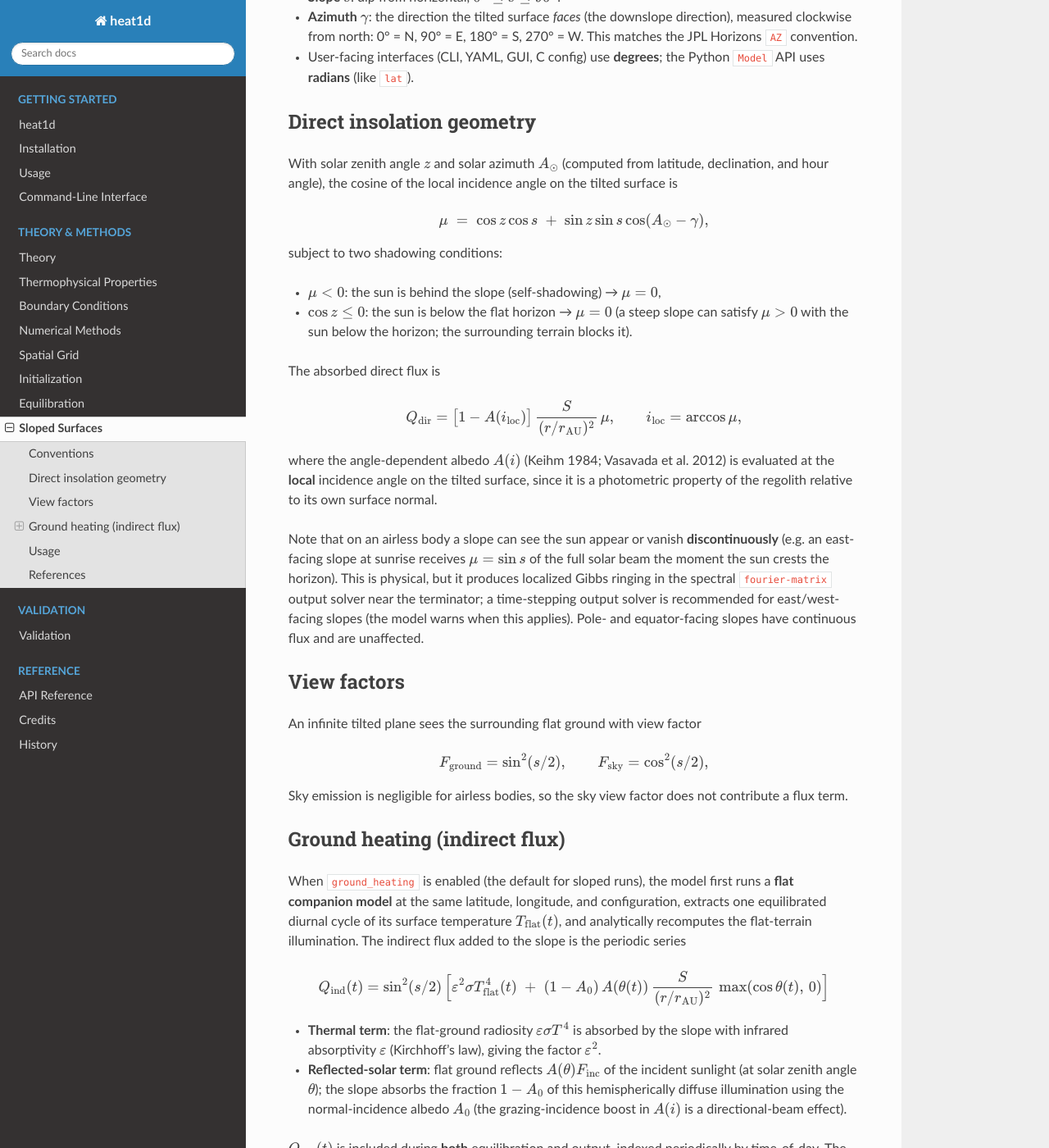
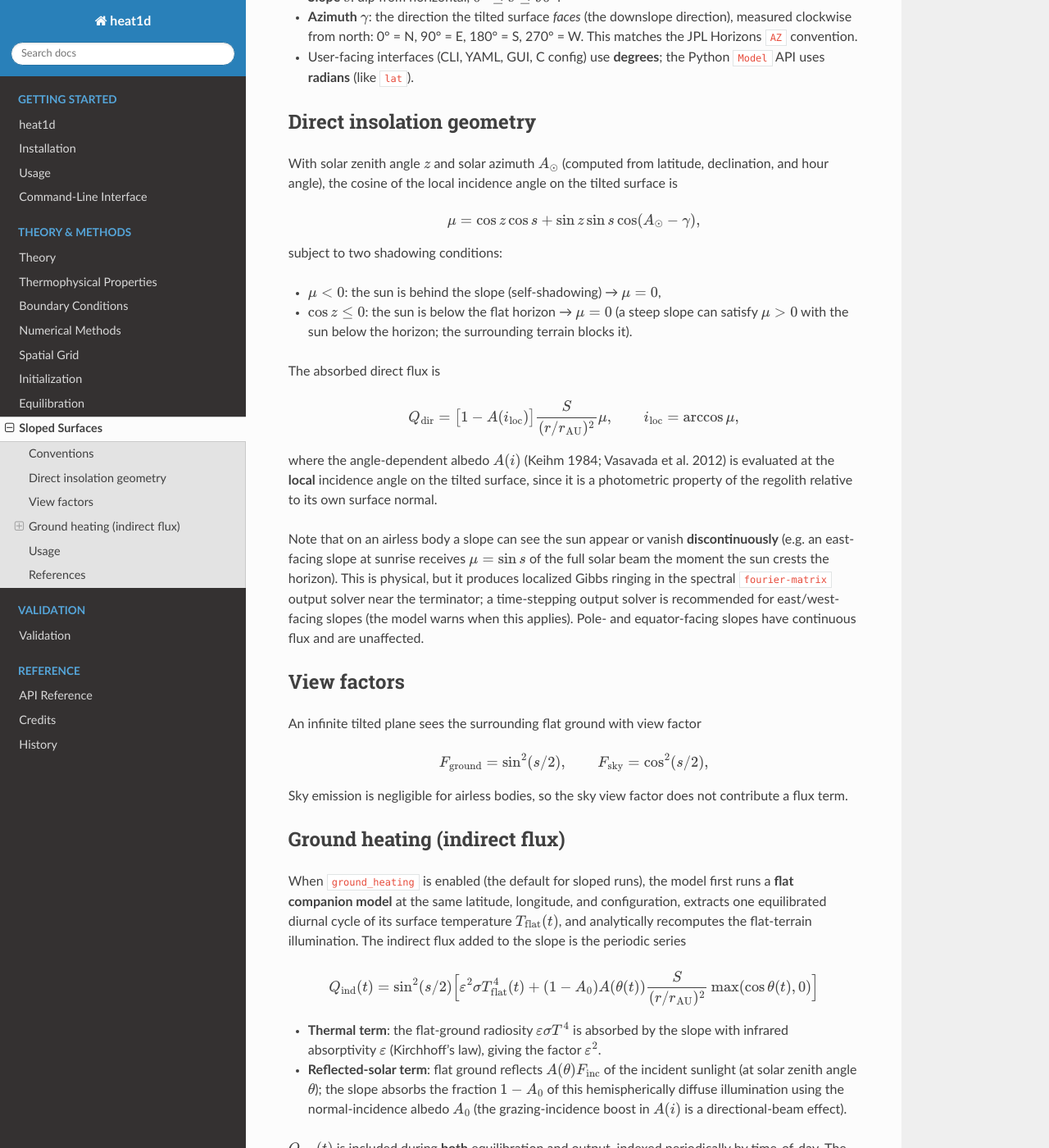
Before and after one commit to phayne/heat1d, a Sphinx documentation site: the page built from python/docs/slopes.md, in a window 1280 px wide and 1400 px high, scrolled down 448 px. Shown: the whole window at 82% size. Built offline with Sphinx 7.4.7 and the Read the Docs theme 3.1.0, drawn with Linux system fonts in a browser that asks for light colours; the version number could not be read and is left out; some of the changed text lies outside the part shown.

```diff
--- a/python/docs/slopes.md
+++ b/python/docs/slopes.md
@@ -29,7 +29,7 @@ latitude, declination, and hour angle), the cosine of the local
 incidence angle on the tilted surface is
 
 $$
-\mu \;=\; \cos z \cos s \;+\; \sin z \sin s \cos(A_\odot - \gamma),
+\mu = \cos z \cos s + \sin z \sin s \cos(A_\odot - \gamma),
 $$
 
 subject to two shadowing conditions:
@@ -42,8 +42,8 @@ subject to two shadowing conditions:
 The absorbed direct flux is
 
 $$
-Q_\mathrm{dir} = \bigl[1 - A(i_\mathrm{loc})\bigr]\,
-\frac{S}{(r/r_\mathrm{AU})^{2}}\, \mu,
+Q_\mathrm{dir} = \bigl[1 - A(i_\mathrm{loc})\bigr]
+\frac{S}{(r/r_\mathrm{AU})^{2}} \mu,
 \qquad i_\mathrm{loc} = \arccos\mu,
 $$
 
@@ -84,10 +84,10 @@ recomputes the flat-terrain illumination. The indirect flux added to
 the slope is the periodic series
 
 $$
-Q_\mathrm{ind}(t) = \sin^2(s/2)\,\Bigl[
-\varepsilon^2 \sigma T_\mathrm{flat}^4(t)
-\;+\; (1 - A_0)\, A(\theta(t))\, \frac{S}{(r/r_\mathrm{AU})^2}\,
-\max(\cos\theta(t),\,0)
+Q_\mathrm{ind}(t) = \sin^2(s/2) \Bigl[
+\varepsilon^2 \sigma T_\mathrm{flat}^4(t) +
+(1 - A_0) A(\theta(t)) \frac{S}{(r/r_\mathrm{AU})^2}
+\max(\cos\theta(t), 0)
 \Bigr]
 $$
 
```
Also changed, not shown: other parts of python/docs/slopes.md (+2 -2 lines), README.md (+1 -1 lines), python/docs/boundary.md (+1 -1 lines), python/docs/numerical.md (+5 -7 lines), python/docs/validation.md (+1 -1 lines).
